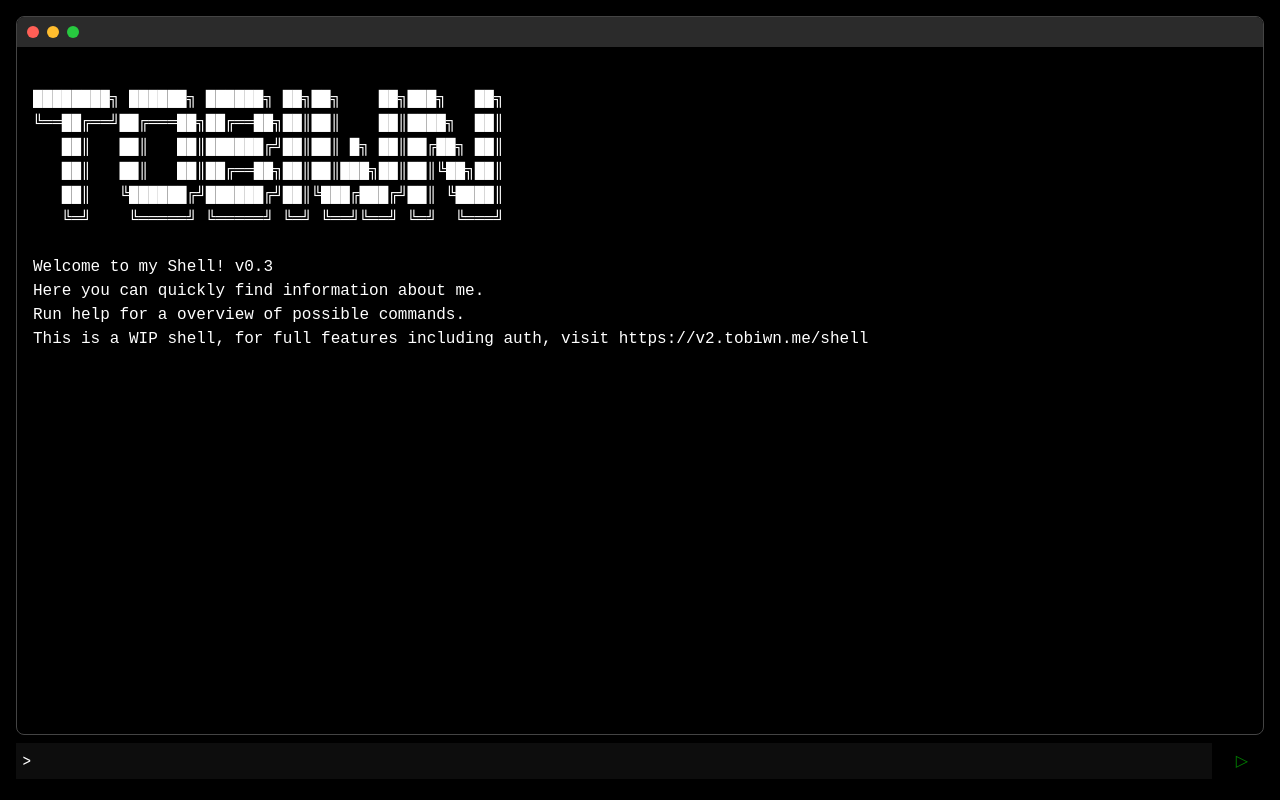
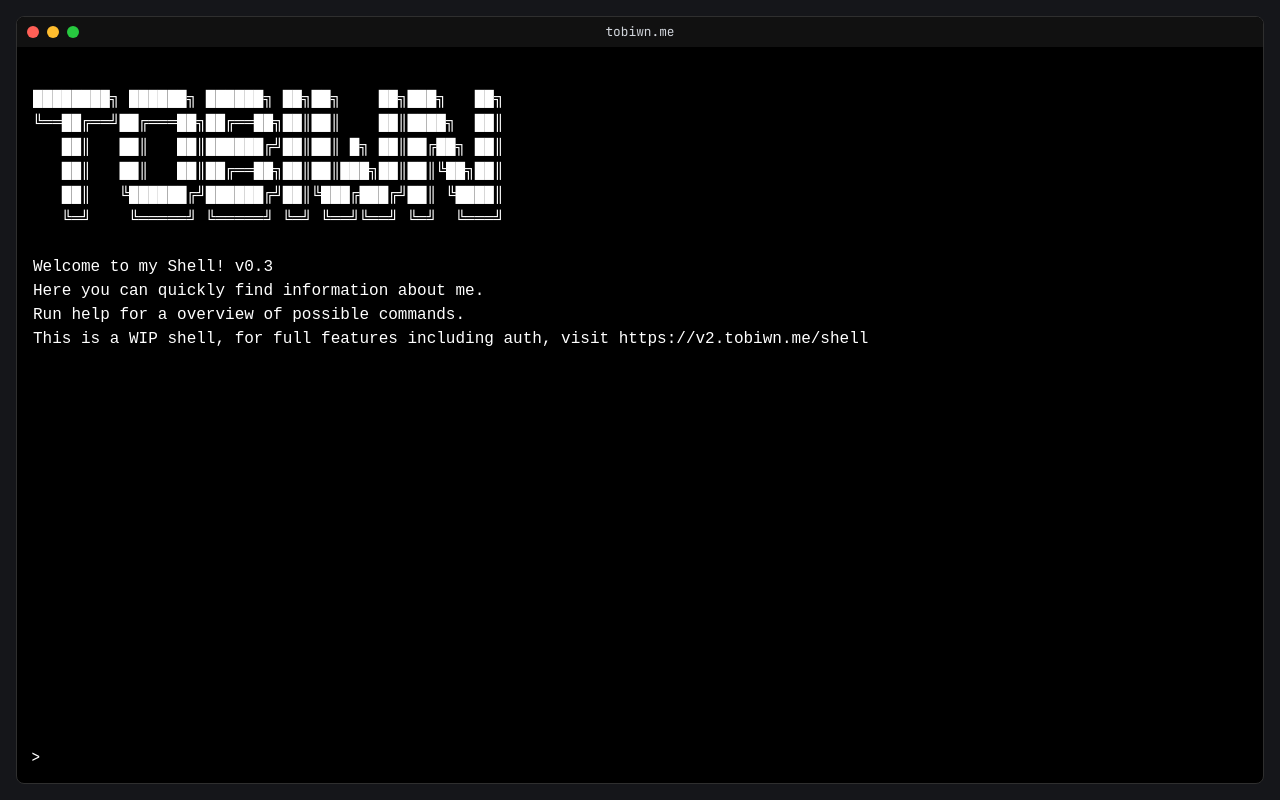
Before and after one commit to tobikli/portfolio, a Vue app: page /shell in a window 1280 px wide. Built offline with nearby package versions, Linux system fonts and the light colour scheme; no server answers.

Commit message:
Update Shell

```diff
--- a/src/sections/AboutView.vue
+++ b/src/sections/AboutView.vue
@@ -24,7 +24,7 @@ const status = ref(information.status)
 
 onMounted(async () => {
   try {
-    const response = (await axios.get(config.api)).data.response
+    const response = (await axios.get(`${config.api}/status`)).data.response
     if (response) {
       status.value = response
     }
--- a/src/views/ShellView.vue
+++ b/src/views/ShellView.vue
@@ -1,13 +1,12 @@
 <script setup lang="ts">
 import { onBeforeUnmount, onMounted, ref } from 'vue'
-
+import { config } from '@/data/config'
 const version = 'v0.3'
 const prefix = '> '
 const prefixLength = prefix.length
 
 const outputRef = ref<HTMLTextAreaElement | null>(null)
 const inputRef = ref<HTMLInputElement | null>(null)
-const execButtonRef = ref<HTMLButtonElement | null>(null)
 
 let adminCode: string | undefined
 let name: string | undefined
@@ -39,7 +38,7 @@ const sendCommandToServer = async (
 ) => {
   input.disabled = true
   try {
-    const response = await fetch('https://api.twks.net/shell-2', {
+    const response = await fetch(`${config.api}/shell-2`, {
       method: 'POST',
       headers: {
         'Content-Type': 'application/json',
@@ -77,6 +76,8 @@ const handleInput = async (input: HTMLInputElement, output: HTMLTextAreaElement)
   await sendCommandToServer(input.value, input, output)
   output.scrollTop = output.scrollHeight
   input.value = prefix
+  input.focus()
+  input.setSelectionRange(input.value.length, input.value.length)
 }
 
 let cleanupFns: Array<() => void> = []
@@ -84,18 +85,7 @@ let cleanupFns: Array<() => void> = []
 onMounted(() => {
   const output = outputRef.value
   const input = inputRef.value
-  const button = execButtonRef.value
-  if (!output || !input || !button) return
-
-  // Dataset lookup (optional; may be undefined in SFC context)
-  adminCode =
-    document.currentScript instanceof HTMLScriptElement
-      ? document.currentScript.dataset.admin
-      : undefined
-  name =
-    document.currentScript instanceof HTMLScriptElement
-      ? document.currentScript.dataset.name
-      : undefined
+  if (!output || !input) return
 
   output.value = welcomeText
   if (name) {
@@ -105,7 +95,6 @@ onMounted(() => {
   input.value = prefix
   input.focus()
 
-  const clickHandler = () => handleInput(input, output)
   const keyHandler = (event: KeyboardEvent) => {
     if (event.key === 'Enter') {
       event.preventDefault()
@@ -124,21 +113,19 @@ onMounted(() => {
     input.focus()
   }
 
-  button.addEventListener('click', clickHandler)
   input.addEventListener('keydown', keyHandler)
   input.addEventListener('click', focusHandler)
   input.addEventListener('focus', focusHandler)
   window.addEventListener('keydown', windowFocusHandler)
 
   cleanupFns = [
-    () => button.removeEventListener('click', clickHandler),
     () => input.removeEventListener('keydown', keyHandler),
     () => input.removeEventListener('click', focusHandler),
     () => input.removeEventListener('focus', focusHandler),
     () => window.removeEventListener('keydown', windowFocusHandler),
   ]
 
-  fetch('https://api.twks.net')
+  fetch(config.api)
     .then((response) => {
       if (response.status !== 200) {
         output.value += `\nAttention: The server is not reachable! Commands will not work!`
@@ -164,12 +151,12 @@ onBeforeUnmount(() => {
           <span class="minimize"></span>
           <span class="maximize"></span>
         </div>
+        <span class="title-text">tobiwn.me</span>
       </div>
       <textarea id="output" ref="outputRef" readonly></textarea>
-    </div>
-    <div class="input-container">
-      <input id="inputField" ref="inputRef" autofocus />
-      <button id="executeButton" ref="execButtonRef">▷</button>
+      <div class="input-container">
+        <input id="inputField" ref="inputRef" autofocus />
+      </div>
     </div>
   </div>
 </template>
@@ -178,10 +165,17 @@ onBeforeUnmount(() => {
 @import url('https://fonts.googleapis.com/css2?family=JetBrains+Mono:ital,wght@0,100..800;1,100..800&display=swap');
 
 .shell-root {
-  padding: 1rem;
-  background-color: black;
-  color: white;
-  min-height: 100vh;
+  padding-top: calc(1rem + env(safe-area-inset-top));
+  padding-right: calc(1rem + env(safe-area-inset-right));
+  padding-bottom: calc(1rem + env(safe-area-inset-bottom));
+  padding-left: calc(1rem + env(safe-area-inset-left));
+  background-color: #15161a;
+  color: #fff;
+  height: 100dvh;
+  min-height: 100dvh;
+  box-sizing: border-box;
+  display: flex;
+  align-items: stretch;
 }
 
 * {
@@ -194,9 +188,9 @@ onBeforeUnmount(() => {
 
 .input-container {
   display: flex;
-  margin-top: 8px;
   gap: 8px;
   align-items: center;
+  padding: 8px;
 }
 
 #inputField {
@@ -204,48 +198,43 @@ onBeforeUnmount(() => {
   padding: 6px;
   font-size: 1rem;
   box-sizing: border-box;
-  background-color: rgba(255, 255, 255, 0.05);
-  backdrop-filter: blur(5px); /* Apply Gaussian blur */
-  -webkit-backdrop-filter: blur(10px); /* Safari support */
-  border: 1px solid #ffffff;
-  border-width: 0;
+  color: #fff;
 }
-
-#executeButton {
-  padding: 6px 16px;
-  font-size: 1rem;
-  cursor: pointer;
-  background-color: rgba(0, 0, 0, 0.3);
-  backdrop-filter: blur(5px); /* Apply Gaussian blur */
-  -webkit-backdrop-filter: blur(10px); /* Safari support */
-  border: 1px solid #444;
-  color: green;
-  border-width: 0;
-}
-
-/* Shell */
 
 .window {
   width: 100%;
-  margin: auto;
-  border: 1px solid #444;
+  margin: 0;
+  border: 1px solid #2f2f2f;
   border-radius: 8px;
   overflow: hidden;
-  background-color: rgba(0, 0, 0, 0.3);
-  backdrop-filter: blur(5px); /* Apply Gaussian blur */
-  -webkit-backdrop-filter: blur(10px); /* Safari support */
+  background-color: #000;
+  display: flex;
+  flex-direction: column;
+  flex: 1;
+  min-height: 0;
 }
 
 textarea {
-  background: transparent;
+  background-color: #000;
+  color: #fff;
 }
 
 .title-bar {
   height: 30px;
-  background-color: #2b2b2b;
+  background-color: #111;
   display: flex;
   align-items: center;
   padding: 0 10px;
+  position: relative;
+}
+
+.title-text {
+  position: absolute;
+  left: 50%;
+  transform: translateX(-50%);
+  font-size: 0.8rem;
+  color: #d1d5db;
+  user-select: none;
 }
 
 .buttons {
@@ -300,13 +289,21 @@ textarea {
 
 #output {
   width: 100%;
-  height: 85vh;
+  flex: 1;
+  height: auto;
   resize: none;
   border: none;
   padding: 1rem;
   font-family: monospace;
   font-size: 1rem;
-  background-color: transparent; /* Make it transparent */
+  background-color: #000;
+  color: #fff;
   box-sizing: border-box;
 }
+
+#output::selection,
+#inputField::selection {
+  background-color: #2b2b2b;
+  color: #fff;
+}
 </style>
```
Also changed, not shown: 1 other file (tests, documents, lock files or other folders).
